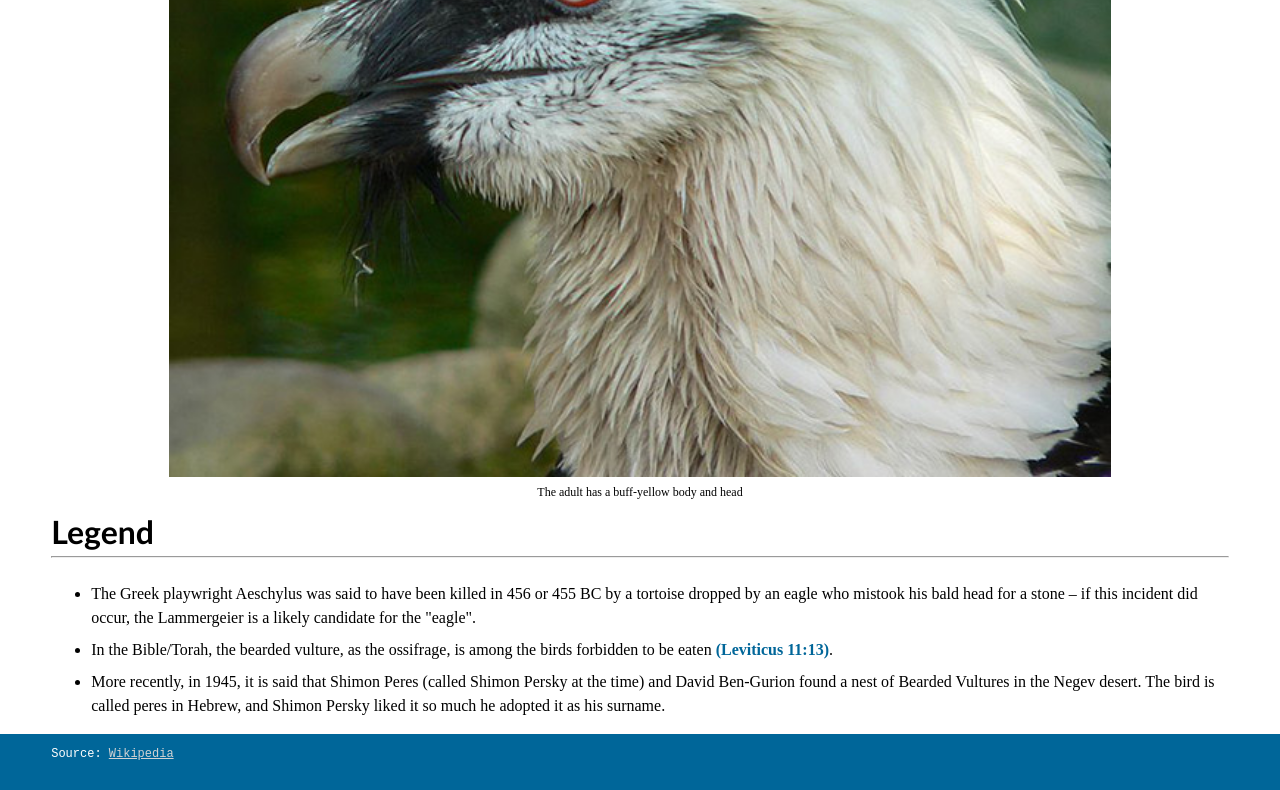
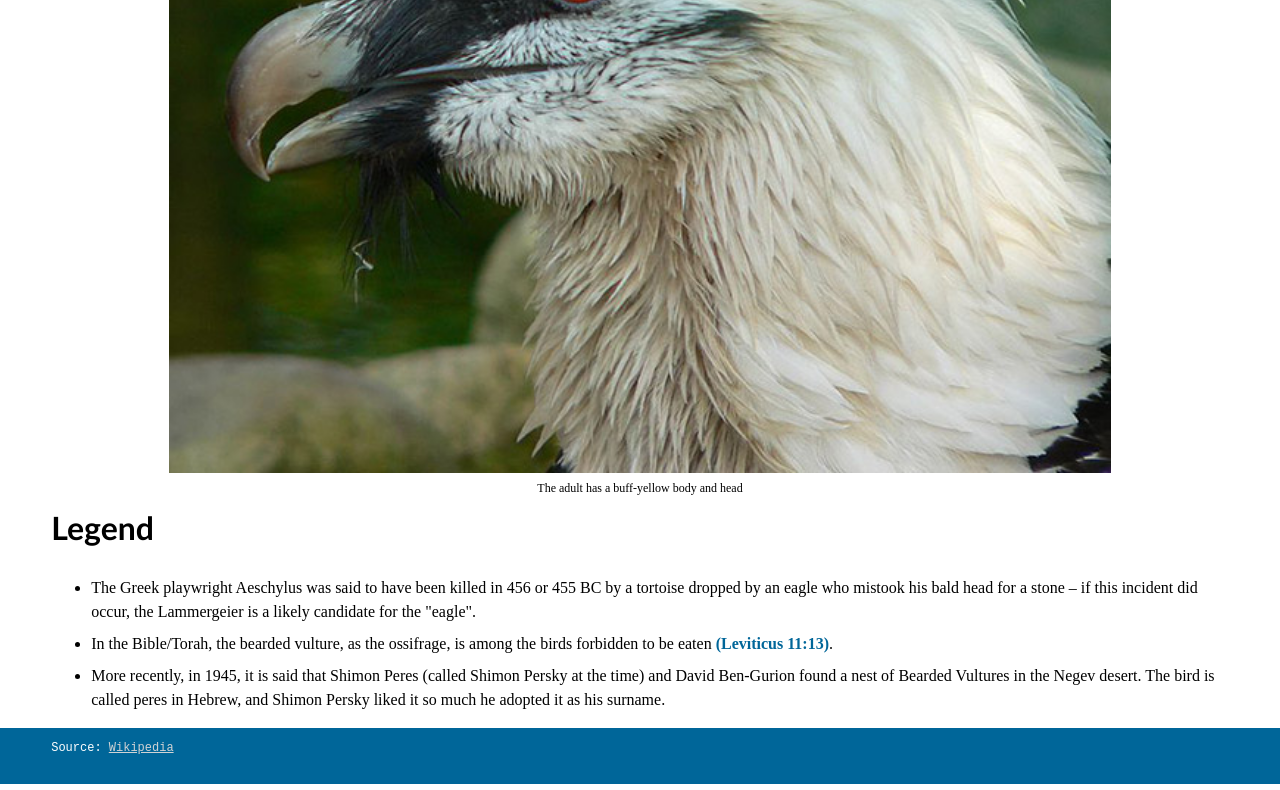
Before and after one commit to erinabramson/activity-boxmodel, a plain HTML site: page index.html in a window 1280 px wide. Shown: the part 807-1597 px from the top of the page. Drawn offline with Linux system fonts and the light colour scheme.

Commit message:
fixed px

```diff
--- a/css/general.css
+++ b/css/general.css
@@ -65,7 +65,7 @@ h2 {
 }
 
 hr {
-    border: 1;
+    border: 1px;
     margin: .5rem auto 1.5rem;
 }
 
```
